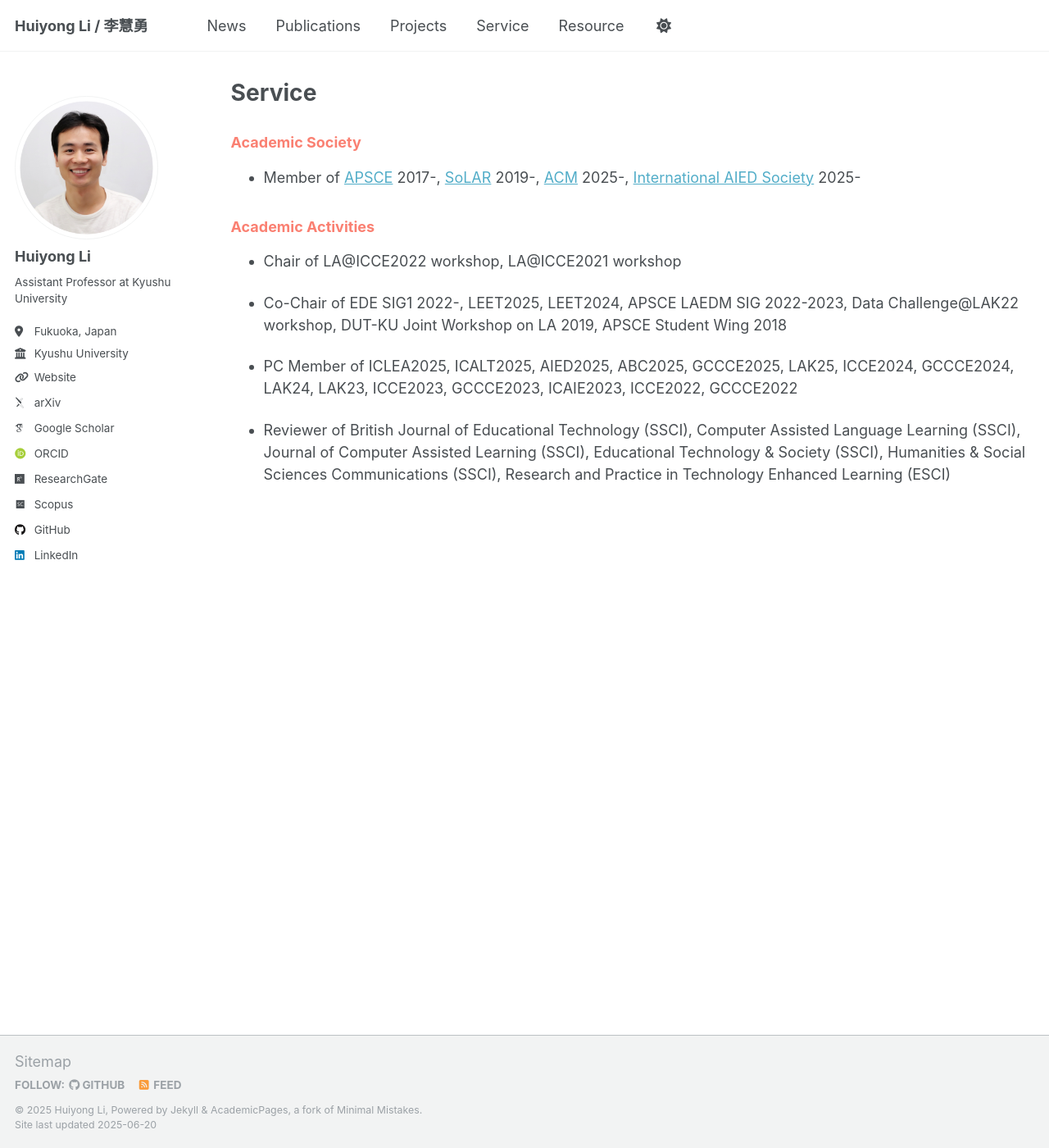
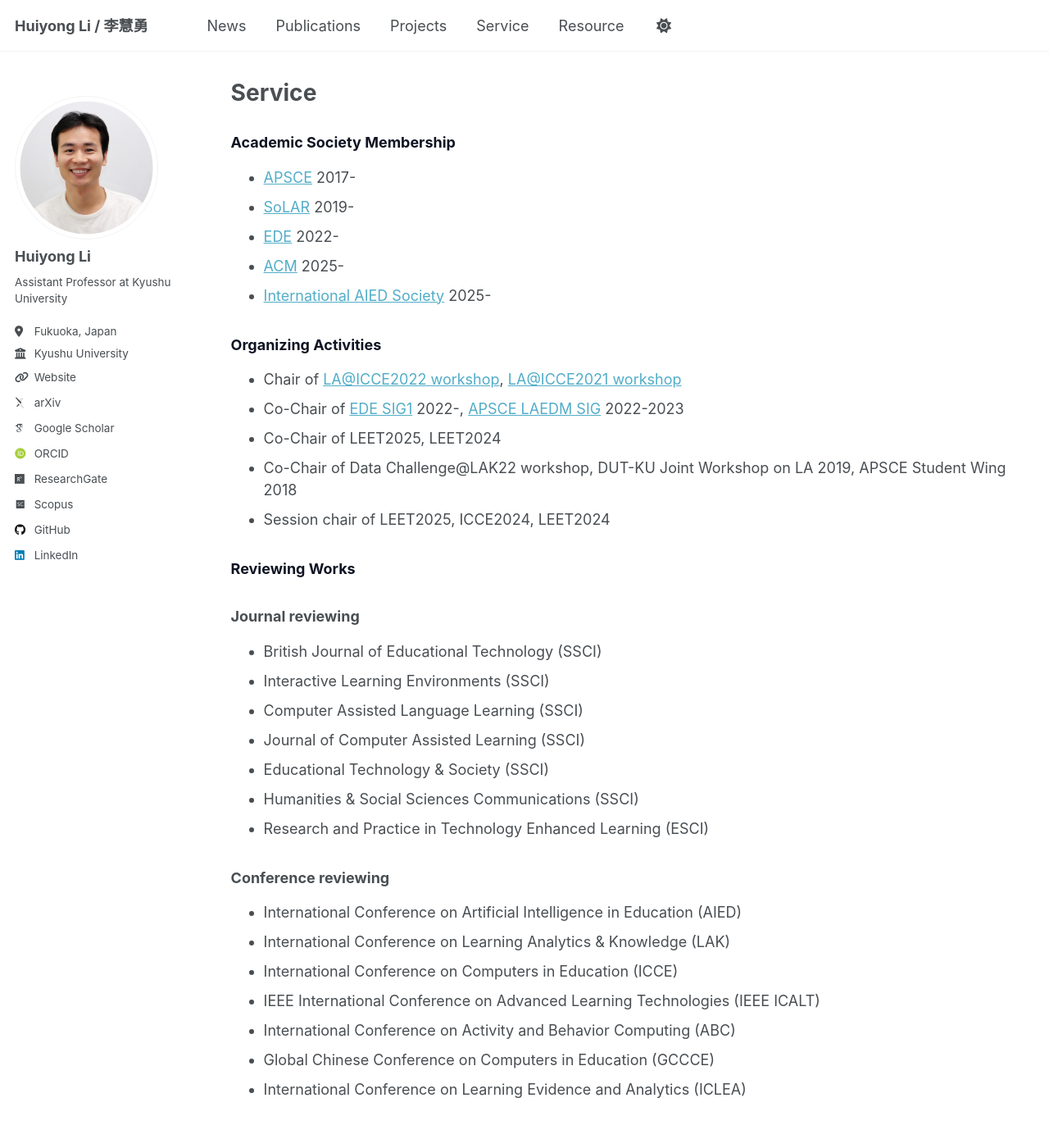
Before and after one commit to li-huiyong/li-huiyong.github.io, a Jekyll site: the page built from _pages/service.md, in a window 1280 px wide and 1400 px high. Shown: the whole window at 82% size. Built offline with Jekyll 4.4.1, drawn with Linux system fonts in a browser that asks for light colours; some web fonts are replaced.

Commit message:
classify academic activities

```diff
--- a/_pages/service.md
+++ b/_pages/service.md
@@ -8,16 +8,38 @@ author_profile: true
 {% include base_path %}
 
 
-### <span style="color: Salmon; ">Academic Society</span>
+### <span style="color: #0f1423; ">Academic Society Membership</span>
 
-* Member of [APSCE](https://new.apsce.net/){:target="_blank"} 2017-, [SoLAR](https://www.solaresearch.org/){:target="_blank"} 2019-, [ACM](https://www.acm.org/){:target="_blank"} 2025-, [International AIED Society](https://iaied.org/){:target="_blank"} 2025-
+* [APSCE](https://apsce.net/){:target="_blank"} 2017-
+* [SoLAR](https://www.solaresearch.org/){:target="_blank"} 2019-
+* [EDE](https://ederc.jp/english/){:target="_blank"} 2022-
+* [ACM](https://www.acm.org/){:target="_blank"} 2025-
+* [International AIED Society](https://iaied.org/){:target="_blank"} 2025-
 
-### <span style="color: Salmon; ">Academic Activities</span>
+### <span style="color: #0f1423; ">Organizing Activities</span>
 
-* Chair of LA@ICCE2022 workshop, LA@ICCE2021 workshop
+* Chair of [LA@ICCE2022 workshop](https://sites.google.com/view/teel-workshop/icce/laicce2022){:target="_blank"}, [LA@ICCE2021 workshop](https://sites.google.com/view/teel-workshop/icce/laicce2021){:target="_blank"}
+* Co-Chair of [EDE SIG1](https://ederc.jp/english/){:target="_blank"} 2022-, [APSCE LAEDM SIG](https://apsce.net/groups/sig-10-learning-analytics-and-educational-data-mining-laedm){:target="_blank"} 2022-2023
+* Co-Chair of LEET2025, LEET2024
+* Co-Chair of Data Challenge@LAK22 workshop, DUT-KU Joint Workshop on LA 2019, APSCE Student Wing 2018
+* Session chair of LEET2025, ICCE2024, LEET2024
 
-* Co-Chair of EDE SIG1 2022-, LEET2025, LEET2024, APSCE LAEDM SIG 2022-2023, Data Challenge@LAK22 workshop, DUT-KU Joint Workshop on LA 2019, APSCE Student Wing 2018
+### <span style="color: #0f1423; ">Reviewing Works</span>
 
-* PC Member of ICLEA2025, ICALT2025, AIED2025, ABC2025, GCCCE2025, LAK25, ICCE2024, GCCCE2024, LAK24, LAK23, ICCE2023, GCCCE2023, ICAIE2023, ICCE2022, GCCCE2022
+<h3>Journal reviewing</h3>
+* British Journal of Educational Technology (SSCI)
+* Interactive Learning Environments (SSCI)
+* Computer Assisted Language Learning (SSCI)
+* Journal of Computer Assisted Learning (SSCI)
+* Educational Technology & Society (SSCI)
+* Humanities & Social Sciences Communications (SSCI)
+* Research and Practice in Technology Enhanced Learning (ESCI)
 
-* Reviewer of British Journal of Educational Technology (SSCI), Computer Assisted Language Learning (SSCI), Journal of Computer Assisted Learning (SSCI), Educational Technology & Society (SSCI), Humanities & Social Sciences Communications (SSCI), Research and Practice in Technology Enhanced Learning (ESCI)
+<h3>Conference reviewing</h3>
+* International Conference on Artificial Intelligence in Education (AIED)
+* International Conference on Learning Analytics & Knowledge (LAK)
+* International Conference on Computers in Education (ICCE)
+* IEEE International Conference on Advanced Learning Technologies (IEEE ICALT)
+* International Conference on Activity and Behavior Computing (ABC)
+* Global Chinese Conference on Computers in Education (GCCCE)
+* International Conference on Learning Evidence and Analytics (ICLEA)
```
